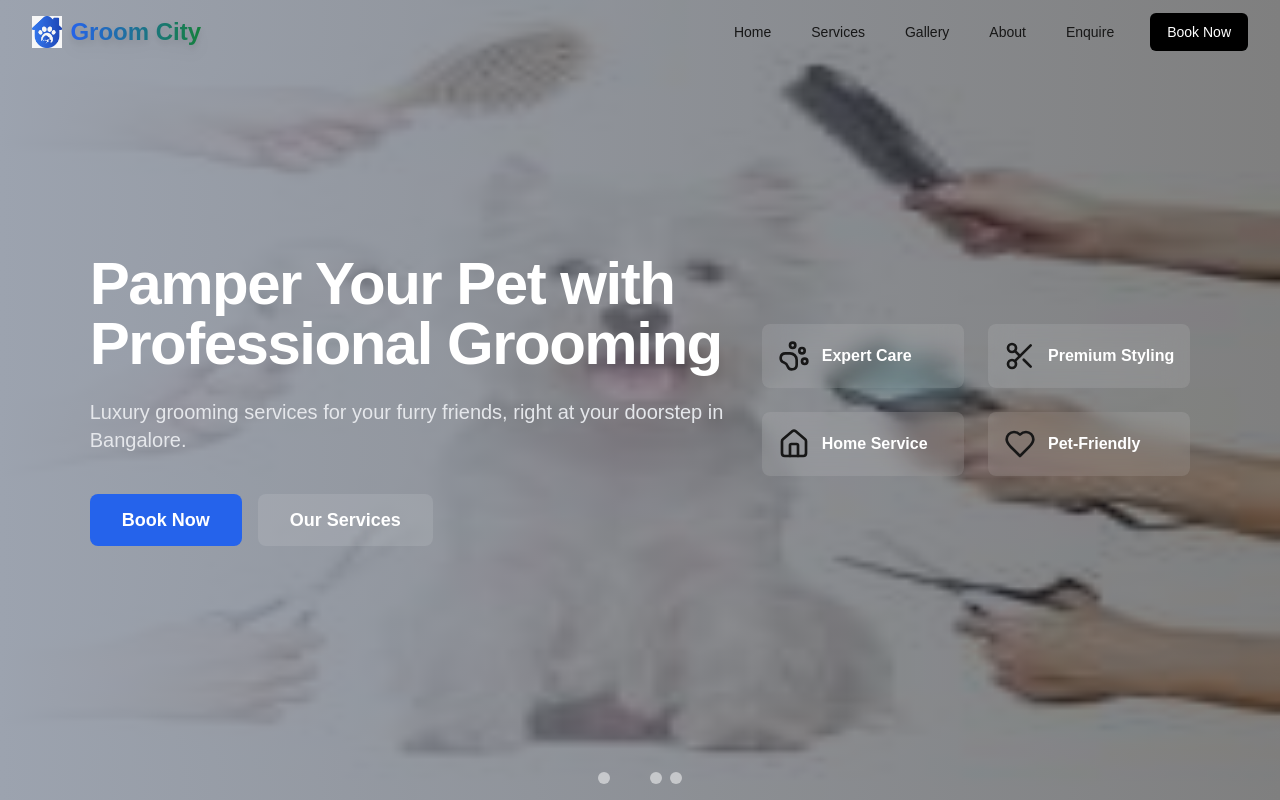
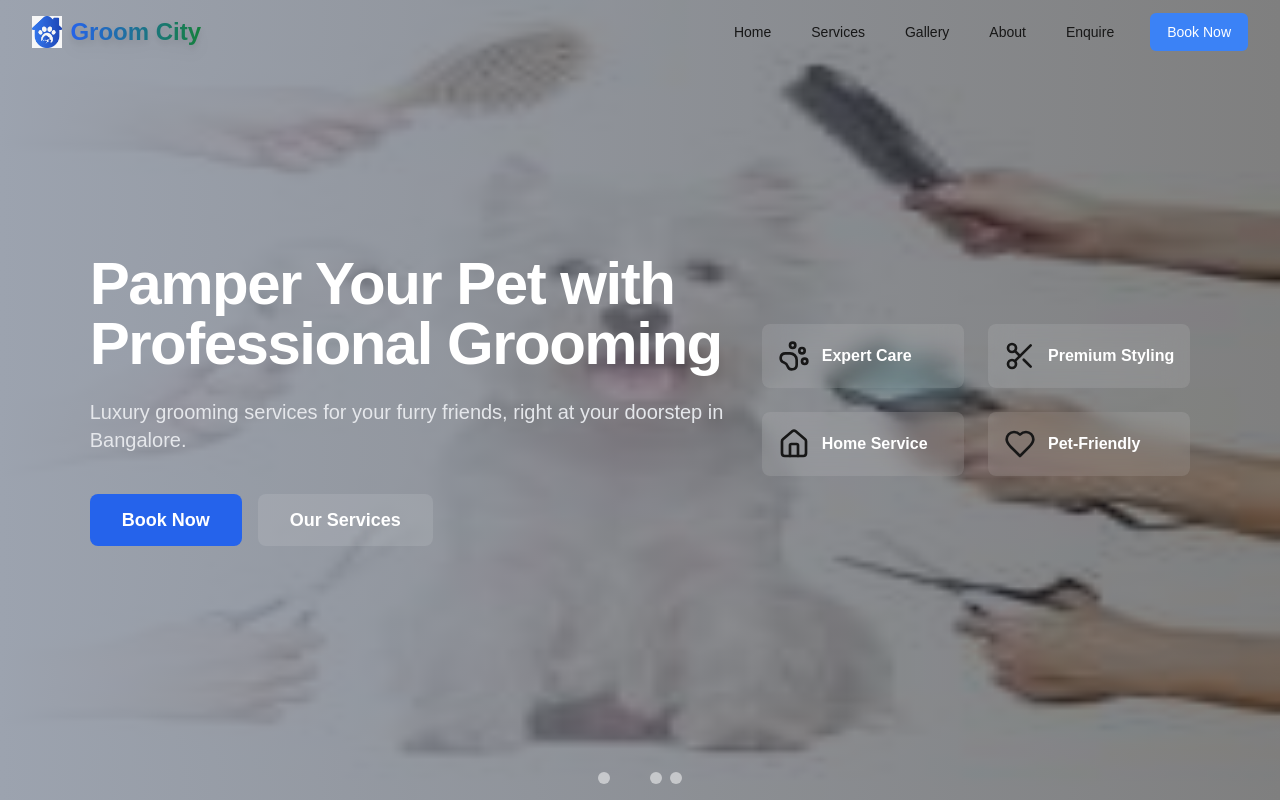
Before and after one commit to vamshichi/Bark-n-groom, a Next.js app: page / in a window 1280 px wide. Shown: the top 800 px of the page. Built offline with nearby package versions, Linux system fonts and the light colour scheme.

Commit message:
Your commit message

```diff
--- a/app/components/navbar.tsx
+++ b/app/components/navbar.tsx
@@ -75,7 +75,7 @@ export function Navbar() {
             >
               <Link
                 href="/booknow"
-                className="inline-flex items-center justify-center px-4 py-2 border border-transparent text-sm font-medium rounded-md text-white bg-black hover:bg-primary-dark focus:outline-none focus:ring-2 focus:ring-offset-2 focus:ring-primary"
+                className="inline-flex items-center justify-center px-4 py-2 border border-transparent text-sm font-medium rounded-md text-white bg-blue-500 hover:bg-primary-dark focus:outline-none focus:ring-2 focus:ring-offset-2 focus:ring-primary"
               >
                 Book Now
               </Link>
@@ -130,8 +130,8 @@ export function Navbar() {
             <div className="pt-4 pb-3 border-t border-gray-200">
               <div className="px-2">
                 <Link
-                  href="/#contact"
-                  className="block w-full px-4 py-2 text-center font-medium text-white bg-primary rounded-md hover:bg-primary-dark focus:outline-none focus:ring-2 focus:ring-offset-2 focus:ring-primary"
+                  href="/booknow"
+                  className="block w-full px-4 py-2 text-center font-medium text-white bg-blue-600 rounded-md hover:bg-primary-dark focus:outline-none focus:ring-2 focus:ring-offset-2 focus:ring-primary"
                   onClick={() => setIsOpen(false)}
                 >
                   Book Now
```
